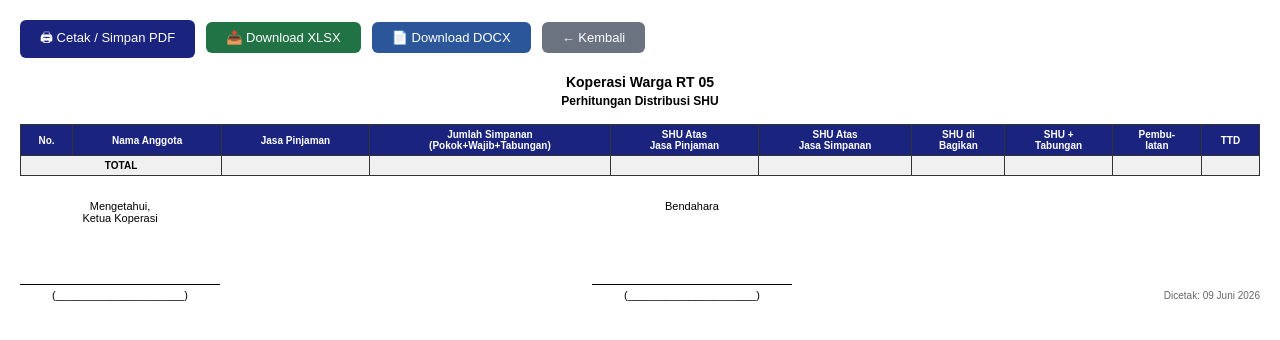
After one commit to rosihanasmara-coder/sikopra, a Node project: template views/laporan-shu-print.ejs in a window 1280 px wide. The commit adds this page. Shown: the top 340 px of the page. Run offline with Node 20 templates, Linux system fonts and the light colour scheme; the template is opened without the code that fills it, so the values that code supplies are empty; some libraries are stand-ins or nearby versions.

Commit message:
feat: tambah ekspor laporan SHU ke XLSX, DOCX, dan cetak/PDF

```diff
--- a/app.js
+++ b/app.js
@@ -91,6 +91,7 @@ app.use('/simpanan', require('./routes/simpanan'));
 app.use('/pinjaman', require('./routes/pinjaman'));
 app.use('/shu', require('./routes/shu'));
 app.use('/laporan-anggota', require('./routes/laporan'));
+app.use('/laporan', require('./routes/export'));
 app.use('/rekonsiliasi', require('./routes/rekonsiliasi'));
 app.use('/anomali', require('./routes/anomali'));
 app.use('/tahun-buku', require('./routes/tahunBuku'));
--- a/package.json
+++ b/package.json
@@ -8,6 +8,7 @@
     "dev": "nodemon app.js"
   },
   "dependencies": {
+    "docx": "^9.7.1",
     "ejs": "^3.1.9",
     "express": "^4.18.2",
     "xlsx": "^0.18.5"
--- /dev/null
+++ b/views/laporan-shu-print.ejs
@@ -0,0 +1,109 @@
+<!DOCTYPE html>
+<html lang="id">
+<head>
+<meta charset="UTF-8">
+<title>Laporan SHU - <%= param.nama_koperasi %></title>
+<style>
+  * { margin: 0; padding: 0; box-sizing: border-box; }
+  body { font-family: Arial, sans-serif; font-size: 11px; padding: 20px; }
+  .header { text-align: center; margin-bottom: 16px; }
+  .header h2 { font-size: 14px; font-weight: bold; margin-bottom: 4px; }
+  .header h3 { font-size: 12px; font-weight: bold; }
+  table { width: 100%; border-collapse: collapse; margin-bottom: 16px; }
+  th, td { border: 1px solid #333; padding: 4px 6px; }
+  th { background: #1a237e; color: white; text-align: center; font-size: 10px; }
+  td { font-size: 10px; }
+  td.center { text-align: center; }
+  td.right { text-align: right; }
+  tr.total td { font-weight: bold; background: #f0f0f0; }
+  .footer { margin-top: 24px; display: flex; justify-content: space-between; }
+  .ttd-box { text-align: center; width: 200px; }
+  .ttd-box .garis { border-bottom: 1px solid #000; margin: 60px 0 4px; }
+  .no-print { margin-bottom: 16px; }
+  @media print {
+    .no-print { display: none; }
+    body { padding: 10px; }
+  }
+</style>
+</head>
+<body>
+
+<div class="no-print">
+  <button onclick="window.print()" style="padding:8px 20px;background:#1a237e;color:#fff;border:none;border-radius:6px;cursor:pointer;font-size:13px;margin-right:8px">🖨 Cetak / Simpan PDF</button>
+  <a href="/laporan/shu/xlsx<%= tahun ? '?tahun='+tahun : '' %>" style="padding:8px 20px;background:#217346;color:#fff;border-radius:6px;text-decoration:none;font-size:13px;margin-right:8px">📥 Download XLSX</a>
+  <a href="/laporan/shu/docx<%= tahun ? '?tahun='+tahun : '' %>" style="padding:8px 20px;background:#2b579a;color:#fff;border-radius:6px;text-decoration:none;font-size:13px;margin-right:8px">📄 Download DOCX</a>
+  <a href="/shu" style="padding:8px 20px;background:#6b7280;color:#fff;border-radius:6px;text-decoration:none;font-size:13px">← Kembali</a>
+</div>
+
+<div class="header">
+  <h2><%= param.nama_koperasi || 'Koperasi Warga RT 05' %></h2>
+  <h3>Perhitungan Distribusi SHU<%= tahun ? ' Tahun ' + tahun : '' %></h3>
+</div>
+
+<table>
+  <thead>
+    <tr>
+      <th rowspan="2">No.</th>
+      <th rowspan="2">Nama Anggota</th>
+      <th rowspan="2">Jasa Pinjaman</th>
+      <th rowspan="2">Jumlah Simpanan<br>(Pokok+Wajib+Tabungan)</th>
+      <th rowspan="2">SHU Atas<br>Jasa Pinjaman</th>
+      <th rowspan="2">SHU Atas<br>Jasa Simpanan</th>
+      <th rowspan="2">SHU di<br>Bagikan</th>
+      <th rowspan="2">SHU +<br>Tabungan</th>
+      <th rowspan="2">Pembu-<br>latan</th>
+      <th rowspan="2">TTD</th>
+    </tr>
+    <tr></tr>
+  </thead>
+  <tbody>
+    <% rows.forEach((r, i) => { %>
+    <tr>
+      <td class="center"><%= r.no %></td>
+      <td><%= r.nama %></td>
+      <td class="right"><%= r.jasa_pinjaman > 0 ? r.jasa_pinjaman.toLocaleString('id-ID') : '-' %></td>
+      <td class="right"><%= r.jumlah_simpanan.toLocaleString('id-ID') %></td>
+      <td class="right"><%= r.shu_pinjaman > 0 ? r.shu_pinjaman.toLocaleString('id-ID') : '-' %></td>
+      <td class="right"><%= r.shu_simpanan.toLocaleString('id-ID') %></td>
+      <td class="right"><%= r.shu_dibagi.toLocaleString('id-ID') %></td>
+      <td class="right"><%= r.shu_plus_tabungan.toLocaleString('id-ID') %></td>
+      <td class="right"><%= r.pembulatan.toLocaleString('id-ID') %></td>
+      <td class="center"><%= r.no %></td>
+    </tr>
+    <% }) %>
+  </tbody>
+  <tfoot>
+    <tr class="total">
+      <td colspan="2" class="center">TOTAL</td>
+      <td class="right"><%= total.jasa_pinjaman.toLocaleString('id-ID') %></td>
+      <td class="right"><%= total.jumlah_simpanan.toLocaleString('id-ID') %></td>
+      <td class="right"><%= total.shu_pinjaman.toLocaleString('id-ID') %></td>
+      <td class="right"><%= total.shu_simpanan.toLocaleString('id-ID') %></td>
+      <td class="right"><%= total.shu_dibagi.toLocaleString('id-ID') %></td>
+      <td class="right"><%= total.shu_plus_tabungan.toLocaleString('id-ID') %></td>
+      <td class="right"><%= total.pembulatan.toLocaleString('id-ID') %></td>
+      <td></td>
+    </tr>
+  </tfoot>
+</table>
+
+<div class="footer">
+  <div class="ttd-box">
+    <p>Mengetahui,</p>
+    <p>Ketua Koperasi</p>
+    <div class="garis"></div>
+    <p>(_____________________)</p>
+  </div>
+  <div class="ttd-box">
+    <p>Bendahara</p>
+    <br>
+    <div class="garis"></div>
+    <p>(_____________________)</p>
+  </div>
+  <div style="text-align:right;font-size:10px;color:#666;align-self:flex-end">
+    Dicetak: <%= new Date().toLocaleDateString('id-ID', {day:'2-digit',month:'long',year:'numeric'}) %>
+  </div>
+</div>
+
+</body>
+</html>
```
Also changed, not shown: routes/export.js (added, +246 -0 lines), views/shu.ejs (+9 -0 lines), 1 other file.
